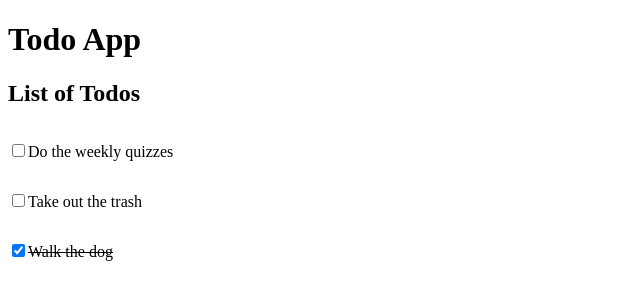
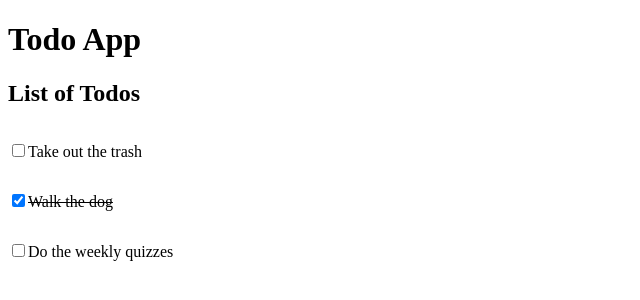
Before and after one commit to willsawyerrrr/comp2140, a React (Create React App) app in the folder Week6/todo-app/: page / in a window 1280 px wide. Shown: the top 300 px of the page, without its empty margins (0-640 px from the left). Built offline with nearby package versions, Linux system fonts and the light colour scheme.

Commit message:
Ensured sorting occurs on stateful todos object

```diff
--- a/Week6/todo-app/src/App.js
+++ b/Week6/todo-app/src/App.js
@@ -28,11 +28,6 @@ function Todo({ task, completed, toggleCompleted }) {
 function App() {
     const [todos, setTodos] = useState(initialTodos);
 
-    const toggleCompleted = (todo) => {
-        let result = todos.filter((_todo) => _todo.task !== todo.task);
-        setTodos([...result, { ...todo, completed: !todo.completed }]);
-    };
-
     const sortTodos = (todo, otherTodo) => {
         if (todo.task < otherTodo.task) {
             return -1;
@@ -43,6 +38,12 @@ function App() {
         return 0;
     };
 
+    const toggleCompleted = (todo) => {
+        let result = todos.filter((_todo) => _todo.task !== todo.task);
+        let sorted = [...result, { ...todo, completed: !todo.completed }].sort(sortTodos);
+        setTodos(sorted);
+    };
+
     return (
         <>
             <header>
@@ -50,7 +51,7 @@ function App() {
             </header>
             <main>
                 <h2>List of Todos</h2>
-                {todos.sort(sortTodos).map(todo => (
+                {todos.map(todo => (
                     <Todo
                         key={todo.task}
                         {...todo}
```
